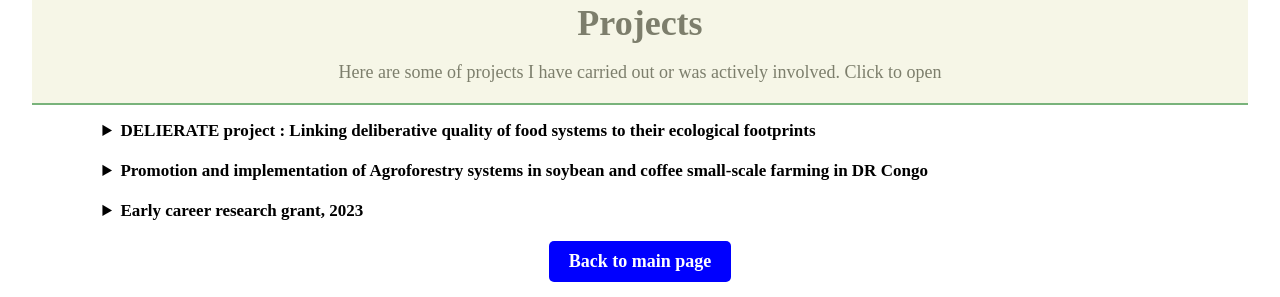
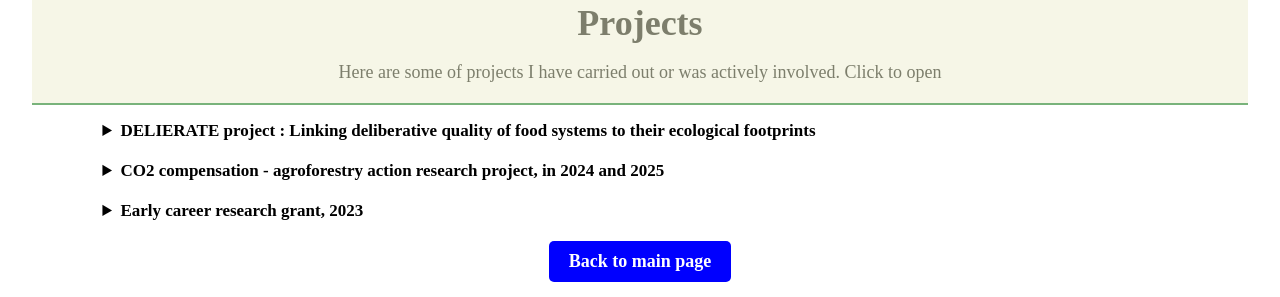
Before and after one commit to reussitemalembaka/reussitemalembaka.github.io, a Jekyll site: the page projects.html, which Jekyll copies as it is, in a window 1280 px wide, cut to the strip 0-297 px from the top of the page. Built offline with Jekyll 4.4.1, drawn with Linux system fonts in a browser that asks for light colours.

Commit message:
Update project

```diff
--- a/projects.html
+++ b/projects.html
@@ -33,14 +33,16 @@
                 <div class="listed-element">
                     <!-- <li> -->
                         <details>
-                            <summary><b>Promotion and implementation of Agroforestry systems in soybean and coffee small-scale farming in DR Congo </b></summary>
-                            <p>As an action research project, we carried out activities of training on Agroecology,
-                                trees seedlings production and distribution to farmers through cooperatives
+                            <summary><b>CO2 compensation - agroforestry action research project, in 2024 and 2025 </b></summary>
+                            <p>Promotion and implementation of Agroforestry systems in soybean and coffee small-scale farming in DR Congo. <br>
+                                As an action research project, we carried out activities of training farmers on Agroecology,
+                                trees seedlings production (distribution to farmers through cooperatives), erosion control and integration tree-coffee soybean.<br>
+                                The project was supported by the ETH -DUSYS CO" compensation Fund.
                             </p>
                             <div class="center">
                                 <img src="field of maize and soybean in DRCongo.jpg" alt="A beautiful moment at work" height="420" width="350">
-                                <img src="workshop_with_smallfarmers_in Kalehe.jpg" alt="A beautiful moment at work" height="420" width="500">
-                                <p>Insert here images of our actions research</p>
+                                <img src="workshop_with_smallfarmers_in Kalehe.jpg" alt="A beautiful moment at work" height="420" width="520">
+                                <p> Above are some images from the action research activities </p>
                               </div>
                         </details>
                     <!-- </li> -->
```
